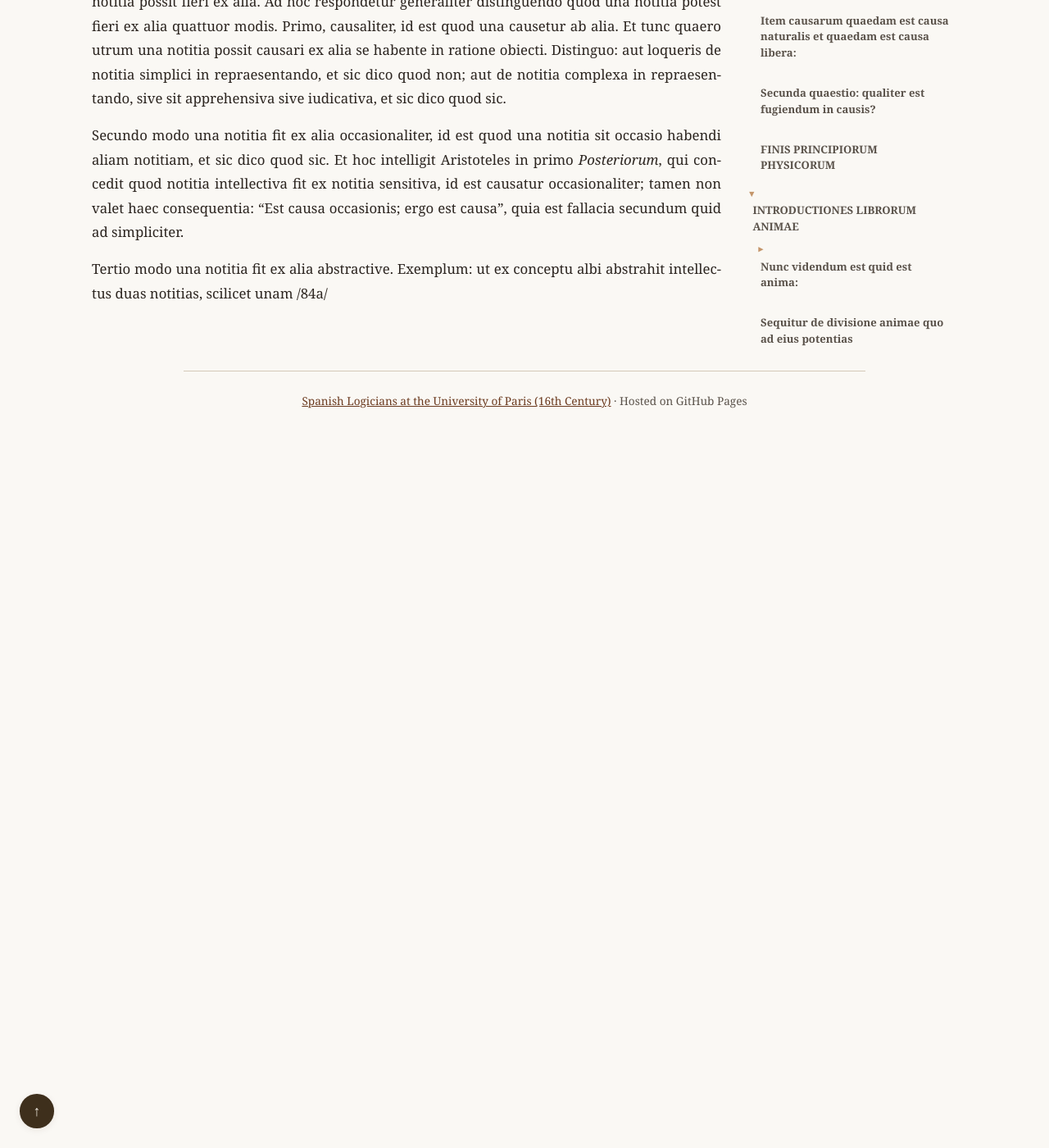
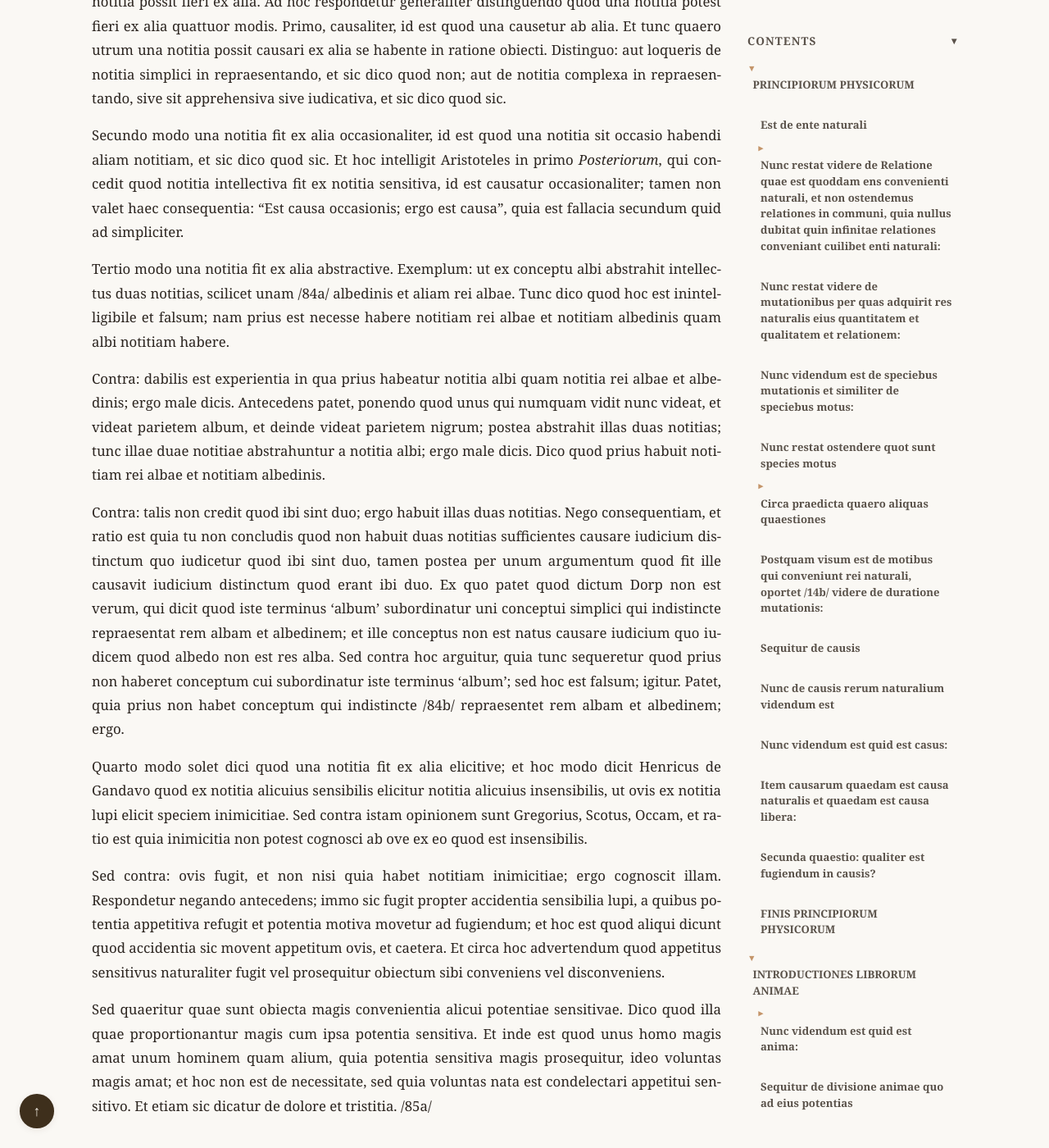
Before and after one commit to JoseBalado/Spanish-Logicians-at-the-University-of-Paris, a Jekyll site: the page built from philosophers/Jeronimo-Pardo/Principiorum-Phisicorum-et-Introductiones-Librorum-Animae.md, in a window 1280 px wide and 1400 px high, scrolled down 105243 px. Shown: the whole window at 82% size. Built offline with Jekyll 4.4.1, drawn with Linux system fonts in a browser that asks for light colours; before the commit the page ends 105768 px from its top, so only the background shows below that.

Commit message:
Pardo. De anima, page 84.

```diff
--- a/philosophers/Jeronimo-Pardo/Principiorum-Phisicorum-et-Introductiones-Librorum-Animae.md
+++ b/philosophers/Jeronimo-Pardo/Principiorum-Phisicorum-et-Introductiones-Librorum-Animae.md
@@ -1900,7 +1900,17 @@ Finaliter, pro ista materia de actibus animae quaeruntur aliquae quaestiones. Pr
 
 Secundo modo una notitia fit ex alia occasionaliter, id est quod una notitia sit occasio habendi aliam notitiam, et sic dico quod sic. Et hoc intelligit Aristoteles in primo *Posteriorum*, qui concedit quod notitia intellectiva fit ex notitia sensitiva, id est causatur occasionaliter; tamen non valet haec consequentia: "Est causa occasionis; ergo est causa", quia est fallacia secundum quid ad simpliciter.
 
-Tertio modo una notitia fit ex alia abstractive. Exemplum: ut ex conceptu albi abstrahit intellectus duas notitias, scilicet unam /84a/
+Tertio modo una notitia fit ex alia abstractive. Exemplum: ut ex conceptu albi abstrahit intellectus duas notitias, scilicet unam /84a/ albedinis et aliam rei albae. Tunc dico quod hoc est inintelligibile et falsum; nam prius est necesse habere notitiam rei albae et notitiam albedinis quam albi notitiam habere.
+
+Contra: dabilis est experientia in qua prius habeatur notitia albi quam notitia rei albae et albedinis; ergo male dicis. Antecedens patet, ponendo quod unus qui numquam vidit nunc videat, et videat parietem album, et deinde videat parietem nigrum; postea abstrahit illas duas notitias; tunc illae duae notitiae abstrahuntur a notitia albi; ergo male dicis. Dico quod prius habuit notitiam rei albae et notitiam albedinis.
+
+Contra: talis non credit quod ibi sint duo; ergo habuit illas duas notitias. Nego consequentiam, et ratio est quia tu non concludis quod non habuit duas notitias sufficientes causare iudicium distinctum quo iudicetur quod ibi sint duo, tamen postea per unum argumentum quod fit ille causavit iudicium distinctum quod erant ibi duo. Ex quo patet quod dictum Dorp non est verum, qui dicit quod iste terminus 'album' subordinatur uni conceptui simplici qui indistincte repraesentat rem albam et albedinem; et ille conceptus non est natus causare iudicium quo iudicem quod albedo non est res alba. Sed contra hoc arguitur, quia tunc sequeretur quod prius non haberet conceptum cui subordinatur iste terminus 'album'; sed hoc est falsum; igitur. Patet, quia prius non habet conceptum qui indistincte /84b/ repraesentet rem albam et albedinem; ergo.
+
+Quarto modo solet dici quod una notitia fit ex alia elicitive; et hoc modo dicit Henricus de Gandavo quod ex notitia alicuius sensibilis elicitur notitia alicuius insensibilis, ut ovis ex notitia lupi elicit speciem inimicitiae. Sed contra istam opinionem sunt Gregorius, Scotus, Occam, et ratio est quia inimicitia non potest cognosci ab ove ex eo quod est insensibilis.
+
+Sed contra: ovis fugit, et non nisi quia habet notitiam inimicitiae; ergo cognoscit illam. Respondetur negando antecedens; immo sic fugit propter accidentia sensibilia lupi, a quibus potentia appetitiva refugit et potentia motiva movetur ad fugiendum; et hoc est quod aliqui dicunt quod accidentia sic movent appetitum ovis, et caetera. Et circa hoc advertendum quod appetitus sensitivus naturaliter fugit vel prosequitur obiectum sibi conveniens vel disconveniens.
+
+Sed quaeritur quae sunt obiecta magis convenientia alicui potentiae sensitivae. Dico quod illa quae proportionantur magis cum ipsa potentia sensitiva. Et inde est quod unus homo magis amat unum hominem quam alium, quia potentia sensitiva magis prosequitur, ideo voluntas magis amat; et hoc non est de necessitate, sed quia voluntas nata est condelectari appetitui sensitivo. Et etiam sic dicatur de dolore et tristitia. /85a/
 
 <!--
 ## Apparatus Criticus Reference
@@ -2067,5 +2077,10 @@ Page 83a: indistanti ] emend. distanti (Notitia complexa complexione indistanti
 Page 83a: distanti ] emend. indistanti (Alia est notitia complexa complexione distanti, et est una notitia simplex in entitate qua cognosco hoc esse hoc vel hoc non esse hoc); cf. 82b: "una qua cognosco unum in ordine ad aliud per modum distantis, puta qua concipiam hoc esse hoc vel hoc non esse hoc"
 Page 83b: habente ] leg. habenti (ex alia se habente in ratione obiecti)
 Page 83b: notitia intellectiva ] del. notitia sensitiva intellectiva (quod notitia intellectiva fit ex notitia sensitiva); first 'sensitiva' struck in the manuscript
+Page 84a: inintelligibile ] emend. intelligibile (Tunc dico quod hoc est inintelligibile et falsum); haplographic omission of initial 'in-' before 'intelligibile'
+Page 84a: habuit ] sic (ergo habuit illas duas notitias); context expects 'non habuit', cf. 84a below: "quia tu non concludis quod non habuit duas notitias"
+Page 84a: duas ] leg. duā (quod non habuit duas notitias sufficientes); context expects something like 'quod non habuit duas notitias, sed solum quod non habuit duas notitias sufficientes'
+Page 84b: Henricus ] leg. Enrricus (et hoc modo dicit Henricus de Gandavo)
+Page 84b: sic fugit ] emend. si fugit (immo sic fugit propter accidentia sensibilia lupi); cf. 84b below: "quod accidentia sic movent appetitum ovis"
 
 -->
```
